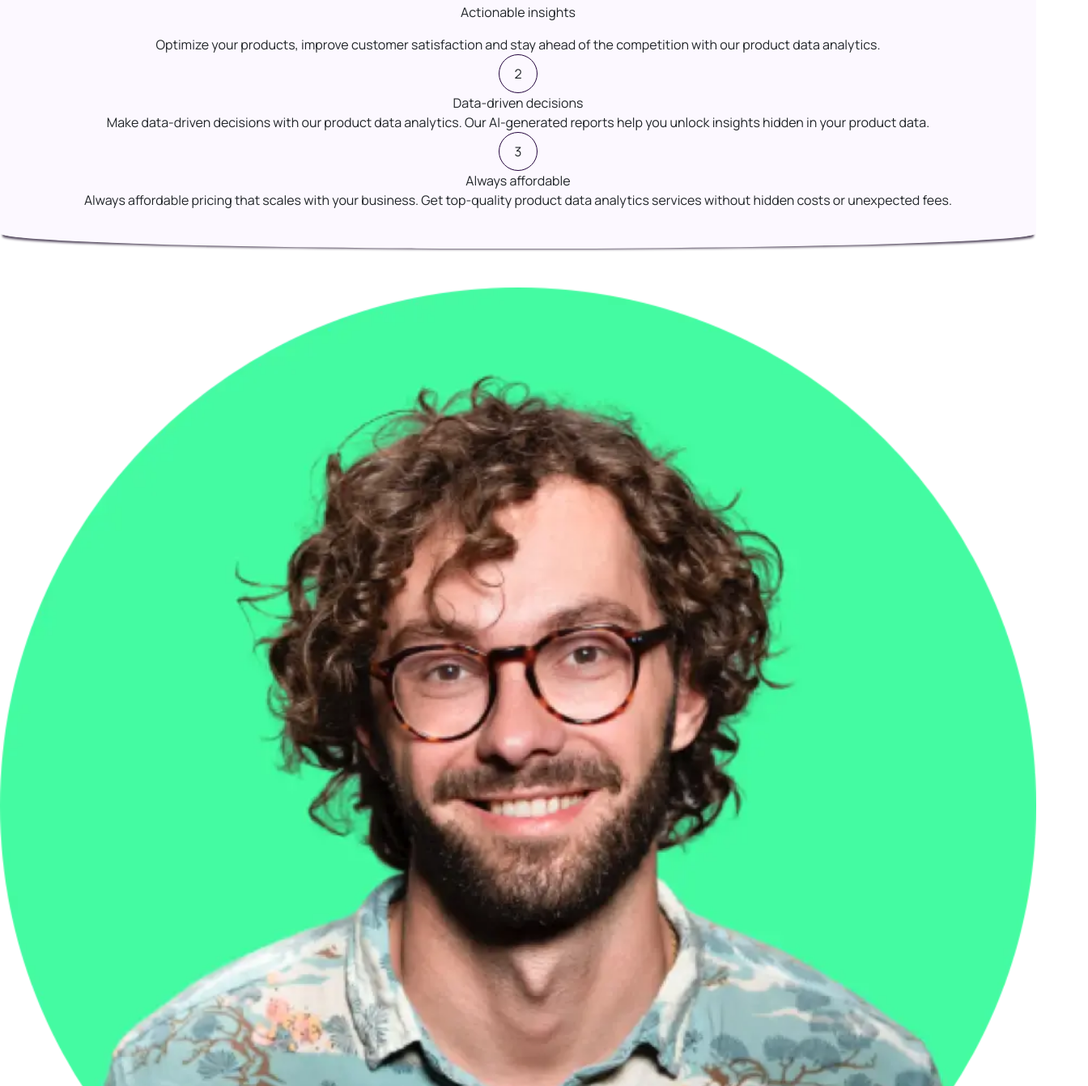
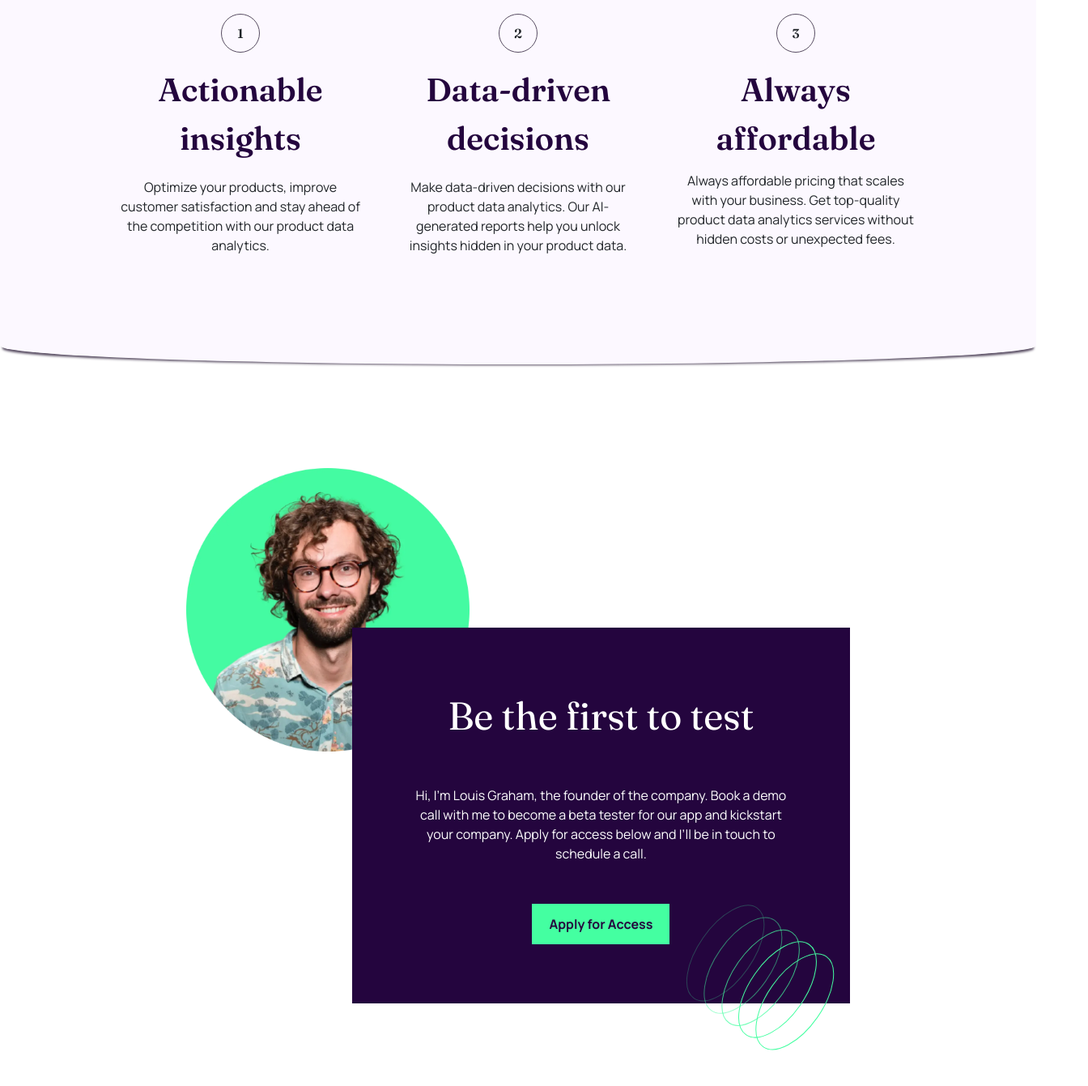
Before and after one commit to WestSopho/frontend-workit-landing-page, a plain HTML site: page index.html in a window 1280 px wide. Shown: the part 1054-2395 px from the top of the page at 81% size, 1344 px wide, since content can reach past the window. Drawn offline with nearby package versions, Linux system fonts and the light colour scheme.

Commit message:
final commit

```diff
--- a/css/main.css
+++ b/css/main.css
@@ -6,6 +6,9 @@
     .heading-l{
         font-size: 2.5rem;
         font-weight: 600;
+    }
+    .heading-m{
+        font-size: 2rem;
     }
     .header-content{
         max-width: 400px;
@@ -20,13 +23,18 @@
         transform: translateX(-50%);
         width: 90%;
     }
+    .creator-img{
+        max-width: 475px;
+    }
     main{
         border-radius: 0 0 50% 50% / 0 0 3% 3%;
         box-shadow: 0px 4px 3px -3px var(--davy-grey);
     }
+
     .creator-info{
         color: white;
         background-color: var(--dark-purple);
+        width: 100%;
     }
     #bg-pattern-1{
         top: -5%;
@@ -36,7 +44,25 @@
         bottom: -15%;
         right: -5%;
     }
-
+    .trait-title{
+        font-size: 1.5rem;
+    }
+    .creator{
+        padding: 10%;
+    }
+    .c-title{
+        font-size: 2rem;
+        font-family: "Fraunces" !important;
+    }
+    .creator-info{
+        margin-top: -15%;
+    }
+    .creator-info div{
+        padding: 10px;
+    }
+    .container-fluid .row{
+        padding: 10% !important;
+    }
 }
 
 /* Media query for small devices and beyond */
@@ -47,4 +73,35 @@
     .heading-l{
         font-size: 4rem;
     }
+    .trait-title{
+        font-size: 2.5rem;
+    }
+    .row{
+        padding: 100px;
+    }
+    .creator-img{
+        max-width: 300px;
+        margin-left: 10%;
+    }
+    .c-title{
+        font-size: 3rem;
+    }
+    .creator-pattern{
+        top: 65%;
+        left: 60%;
+    }
+    .creator-info{
+        width: 60%;
+        margin-right: 10%;
+    }
 }
+
+@media screen and (min-width: 992px) {
+    .creator-info div{
+        padding: 25px;
+    }
+    .creator-img{
+        max-width: 350px;
+    }
+
+}
--- a/css/styles.css
+++ b/css/styles.css
@@ -43,6 +43,27 @@
     font-family: "Fraunces" !important;
 }
 
+.normal{
+    font-family: "Manrope" !important;
+}
+
+/* Define trait title and trait */
+.trait-title{
+    font-weight: 600;
+    color: var(--dark-purple);
+    text-align: center;
+    font-family: "Fraunces" !important;
+}
+
+.trait-info{
+    font-family: "Manrope" !important;
+    text-align: center;
+    padding: 10px;
+}
+
+/* Define creator section */
+
+
 /* Define button classes*/
 .primary-button, .secondary-button{
     padding: 0.75rem 1.25rem;
@@ -80,9 +101,11 @@
 .circle{
     height: 48px;
     width: 48px;
-    border: 1px solid var(--dark-purple);
+    padding: 20px;
+    border: 1px solid var(--davy-grey);
     border-radius: 50%;
-
+    font-family: "Fraunces" !important;
+    font-weight: 600;
 }
 
 .underline{
--- a/index.html
+++ b/index.html
@@ -11,9 +11,9 @@
   <link rel="stylesheet" href="css/main.css">
 
 </head>
-<body class="min-vh-100 overflow-x-hidden">
+<body class="min-vh-100">
   <!-- Header -->
-  <div class="bg-ghost-white">
+  <div class="bg-ghost-white overflow-x-hidden">
     <header class="bg-dark-purple w-100">
       <!-- Header Bar -->
       <div class="header-bar d-flex justify-content-between">
@@ -24,7 +24,7 @@
       <!-- Header Content Wrapper -->
       <div class="position-relative d-flex flex-column justify-content-center align-items-center">
         <!-- Header Content -->
-        <div class="header-content d-flex flex-column justify-content-center align-items-center gap-3 p-sm-1 p-md-0">
+        <div class="p-1 header-content d-flex flex-column justify-content-center align-items-center gap-3 p-sm-1 p-md-0">
           <div class="heading-l text-center text-white">Data <span class="heading-l underline">tailored</span> to your needs</div>
           <button class="btn primary-button">Learn more</button>
         </div>
@@ -46,46 +46,54 @@
 
   <!-- Main -->
   <div class="bg-white">
-    <main class="container-fluid bg-ghost-white">
+    <main class="bg-ghost-white container-fluid">
       <!-- Row  -->
-      <div class="row py-5">
+      <div class="row">
         <!-- Col 1  -->
-        <div class="col-12">
+        <div class="col-12 col-md-4">
           <!-- Traits -->
-          <div class="d-flex flex-column justify-content-center align-items-center gap-3">
+          <div class="d-flex flex-column flex-sm-row flex-md-column justify-content-center align-items-center gap-3">
             <div class="circle d-flex justify-content-center align-items-center">
               1
             </div>
-            <div>Actionable insights</div>
-            <div>Optimize your products, improve customer satisfaction and stay ahead of the competition
+            <div class="d-flex flex-column gap-2">
+              <div class="trait-title">Actionable insights</div>
+              <div class="trait-info">Optimize your products, improve customer satisfaction and stay ahead of the competition
               with our product data analytics.</div>
+            </div>
+
           </div>
         </div>
         <!-- Col 2 -->
-        <div class="col-12">
+        <div class="col-12 col-md-4">
           <!-- Traits -->
-          <div class="d-flex flex-column justify-content-center align-items-center">
+          <div class="d-flex flex-column flex-sm-row flex-md-column justify-content-center align-items-center gap-3">
             <div class="circle d-flex justify-content-center align-items-center">2</div>
-            <div>
+            <div class="d-flex flex-column gap-2">
+              <div class="trait-title">
                 Data-driven decisions
               </div>
-            <div>
+              <div class="trait-info">
                 Make data-driven decisions with our product data analytics. Our AI-generated reports help
                 you unlock insights hidden in your product data.
               </div>
             </div>
+
+          </div>
         </div>
         <!-- Col 3 -->
-        <div class="col-12">
+        <div class="col-12 col-md-4">
           <!-- Traits -->
-          <div class="d-flex flex-column justify-content-center align-items-center">
+          <div class="d-flex flex-column flex-sm-row flex-md-column justify-content-center align-items-center gap-3">
             <div class="circle d-flex justify-content-center align-items-center">3</div>
-            <div>
+            <div class="d-flex flex-column">
+              <div class="trait-title">
                 Always affordable
               </div>
-            <div>
+              <div class="trait-info">
                 Always affordable pricing that scales with your business. Get top-quality product data
                 analytics services without hidden costs or unexpected fees.
+              </div>
             </div>
           </div>
         </div>
@@ -94,25 +102,34 @@
   </div>
 
   <!-- Creator -->
-  <div class="creator py-5">
-    <div class="creator-img w-100">
+  <div class="creator">
+    <div class="creator-img">
       <img class="w-100" src="assets/images/image-founder.webp" alt="">
     </div>
-    <div class="creator-info position-relative z-1">
-      <div>Be the first to test</div>
-      <div>Hi, I'm Louis Graham, the founder of the company. Book a demo call with me to become a
+    <div class="d-flex justify-content-end">
+      <div class="creator-info position-relative z-1 p-2 p-sm-5">
+        <div class="c-title text-center">Be the first to test</div>
+        <div class="c-msg text-center">Hi, I'm Louis Graham, the founder of the company. Book a demo call with me to become a
           beta tester for our app and kickstart your company. Apply for access below and I’ll be
-        in touch to schedule a call.</div>
+          in touch to schedule a call.
+        </div>
+        <div class="d-flex justify-content-center">
+          <button class="btn primary-button">Apply for Access</button>
+        </div>
+        <div class="creator-pattern position-absolute d-none d-sm-block">
+          <img src="assets/images/bg-pattern-3.svg" alt="">
+        </div>
+      </div>
     </div>
   </div>
 
   <!-- Footer -->
-  <footer>
+  <footer class="py-4">
     <div class="w-100 d-flex flex-column justify-content-center align-items-center">
       <div>
         <img src="assets/images/logo-dark.svg" alt="workit logo dark">
       </div>
-      <div class="row">
+      <div class="row p-5">
         <div class="col-4">
           <img src="assets/images/icon-facebook.svg" alt="webkit facebook">
         </div>
```
Lines whose indentation alone changed are shown as unchanged.
